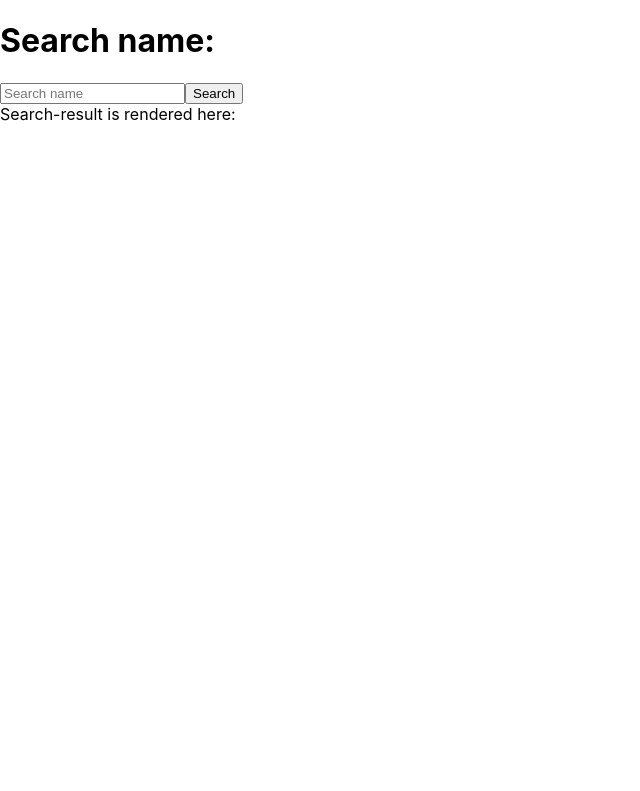
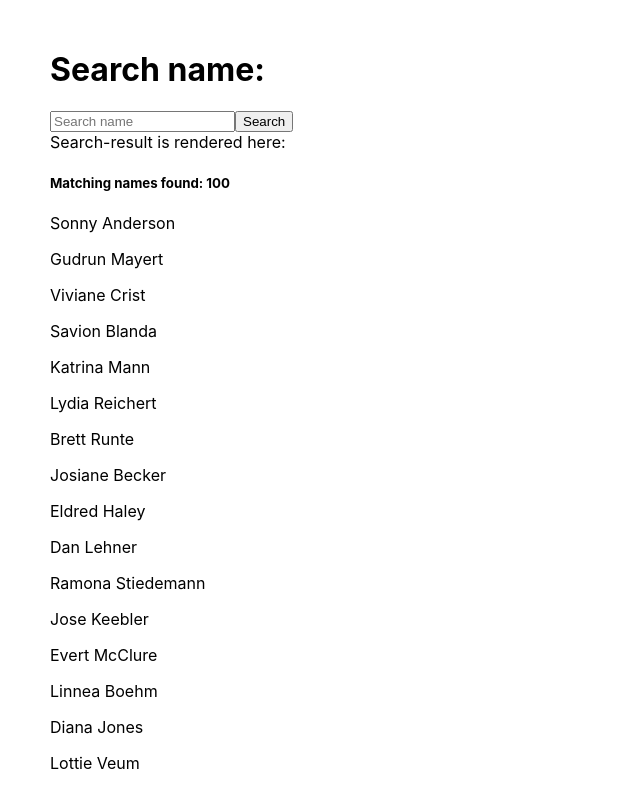
Before and after one commit to markohautala/react-practice-blog-app, a React (Create React App) app in the folder my-app/: page / in a window 1280 px wide. Shown: the top 791 px of the page, without its empty margins (0-640 px from the left). Built offline with nearby package versions, Linux system fonts and the light colour scheme.

Commit message:
Refactor SearchBar component to include search functionality and display matching names

```diff
--- a/my-app/src/components/SearchBar.js
+++ b/my-app/src/components/SearchBar.js
@@ -1,22 +1,41 @@
 import React, { Component } from 'react'
+import names from '../data/names'
 
 export default class SearchBar extends Component {
   constructor(props) {
     super(props)
 
     this.state = {
+      names: names
     }
+  }
+
+  handleChange = (event) => {
+    const searchValue = event.target.value // The value of the input field
+    const filteredNames = names.filter((oneName) =>
+      oneName.toLowerCase().includes(searchValue.toLowerCase())
+    ) // Filter the names array based on the search value
+
+    this.setState({
+      names: filteredNames // Update the state with the filtered names
+    })
   }
 
   render() {
     return (
-      <div>
+      <div style={{ margin: '50px' }}>
         <h1>Search name:</h1>
         <form action="">
-          <input type="text" placeholder="Search name" />
+          <input onChange={this.handleChange} type="text" placeholder="Search name" />
           <input type="submit" value="Search" />
         </form>
         <div>Search-result is rendered here:</div>
+        <h5>Matching names found: {this.state.names.length}</h5>
+        <div>
+          {this.state.names.map((oneName, index) => (
+            <p key={index}>{oneName}</p>
+          ))}
+        </div>
       </div>
     )
   }
```
Also changed, not shown: my-app/src/data/names.js (renamed from my-app/src/names.js).
